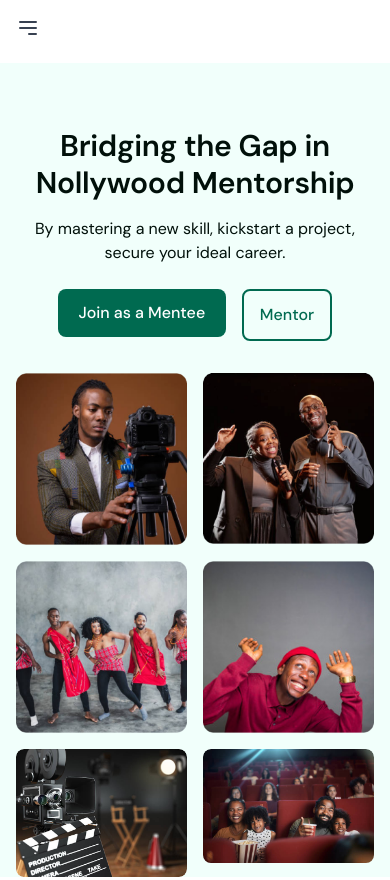
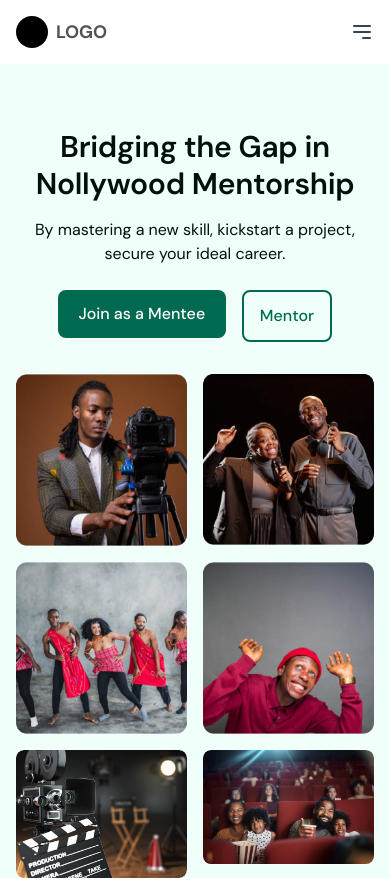
Before and after one commit to Omolara5861/superstar-mentors, a Next.js app: page / in a window 390 px wide. Shown: the top 880 px of the page. Built offline with nearby package versions, Linux system fonts and the light colour scheme.

Commit message:
fix: :bug: Fix bug

```diff
--- a/src/components/navbar/Navbar.tsx
+++ b/src/components/navbar/Navbar.tsx
@@ -51,7 +51,11 @@ const Navbar = () => {
                 </div>
 
                 {/* Mobile Menu Button */}
-                <div className="md:hidden">
+                <div className="md:hidden flex justify-between w-full">
+                    <div className="flex items-center mr-12">
+                        <div className="bg-black rounded-full w-8 h-8"></div>
+                        <span className="ml-2 text-lg font-bold">LOGO</span>
+                    </div>
                     <button
                         onClick={() => setMobileMenuOpen(!mobileMenuOpen)}
                         className="text-gray-700 focus:outline-none"
@@ -80,7 +84,7 @@ const Navbar = () => {
             {/* Mobile Menu */}
             {mobileMenuOpen && (
                 <div className="md:hidden">
-                    <div className="flex flex-col items-start space-y-2 px-4 py-2">
+                    <div className="flex flex-col items-start space-y-2 px-4 py-2 bg-white">
                         <button
                             className="flex items-center space-x-1 "
                             onClick={() => setDropdownOpen(!dropdownOpen)}
```
